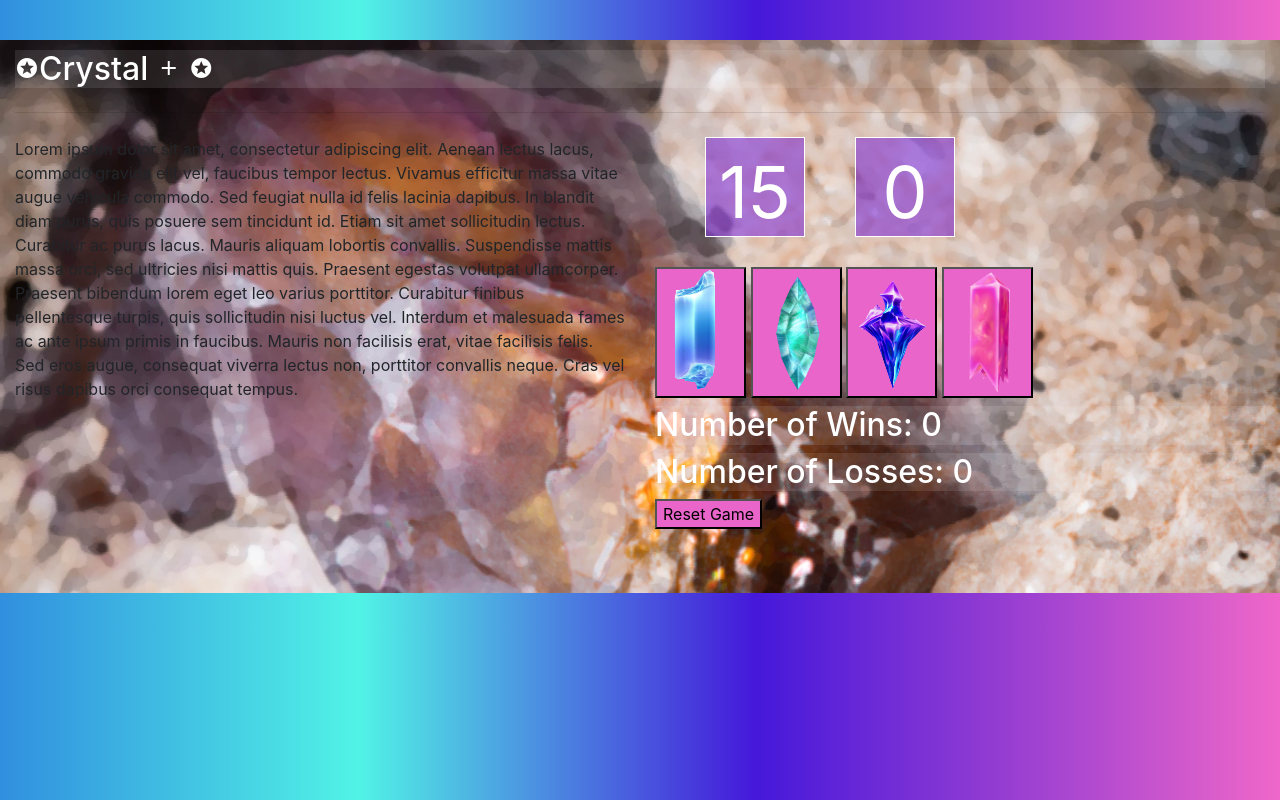
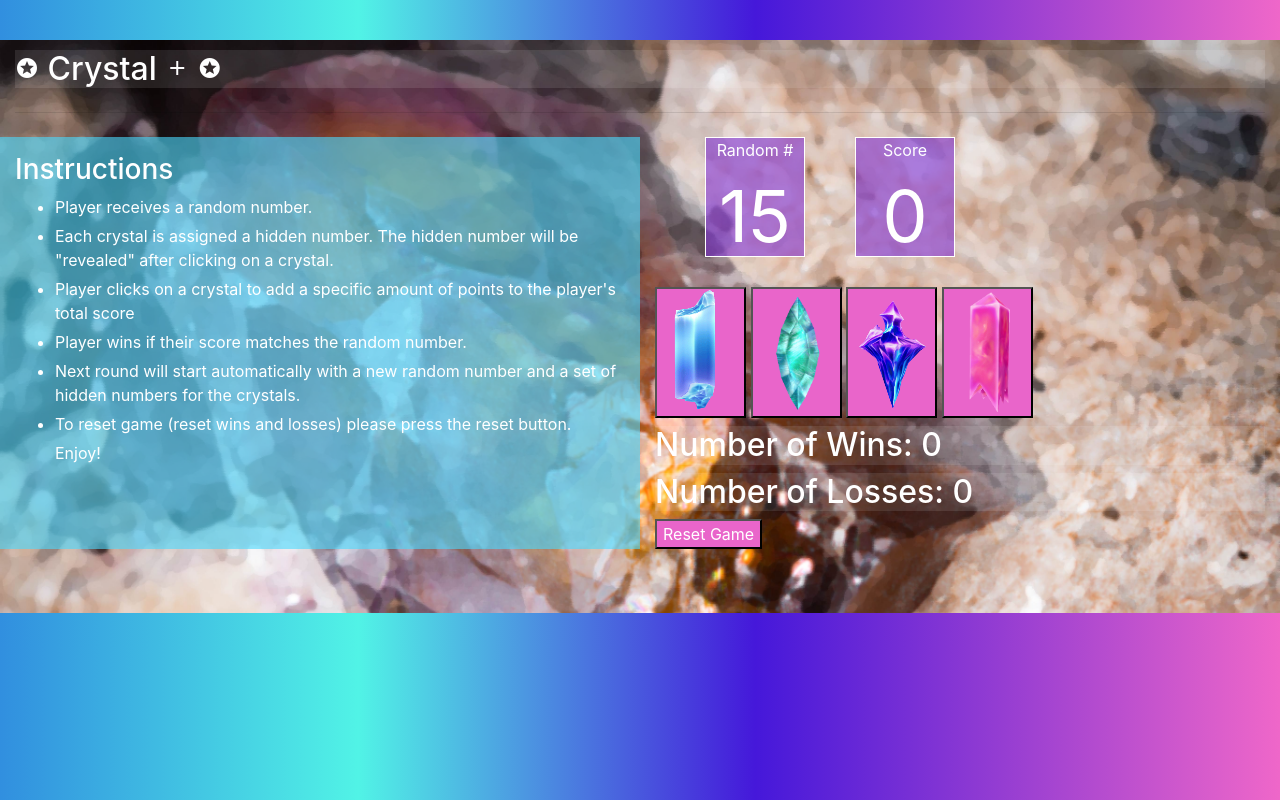
Before and after one commit to tarikac/unit-4-game, a plain HTML site: page index.html in a window 1280 px wide. Drawn offline with nearby package versions, Linux system fonts and the light colour scheme.

Commit message:
added instructions and more styling.

```diff
--- a/assets/css/style.css
+++ b/assets/css/style.css
@@ -27,6 +27,14 @@ body {
      color: white;
  }
 
+ li {
+     margin-bottom: 5px;
+ }
+
+ .instructions{
+     background: rgba(74, 218, 288, 0.6);
+     color: white;
+ }
  #randomcapture {
      border-style: solid;
      border-width: thin;
@@ -34,7 +42,7 @@ body {
      color: white;
      background-color: rgba(130, 52, 212, 0.6);
      width: 100px;
-     height: 100px;
+     height: 120px;
      text-align: center;
      float: left;
      margin-left: 50px;
@@ -53,7 +61,7 @@ body {
      color: white;
      background-color: rgba(130, 52, 212, 0.6);
      width: 100px;
-     height: 100px;
+     height: 120px;
      text-align: center;
      float: left;
      margin-left: 50px;
@@ -74,5 +82,8 @@ body {
  }
 
  #results {
+     margin-top: 5px;
+     margin-right: 50px;
      color: #8234D4;
+     background-color: rgba(255, 255, 255, 0.4);
  }
--- a/index.html
+++ b/index.html
@@ -19,27 +19,44 @@
 <body>
     <div class="jumbotron jumbotron-fluid">
         <div class="container-fluid">
-            <h2><i class="material-icons">stars</i>Crystal
+            <h2><i class="material-icons">stars</i> Crystal
                 <i class="material-icons">add</i>
                 <i class="material-icons">stars</i>
             </h2>
         <hr class="my-4">
     <div class="row">
-        <div class="col-md-6">
-            <p>Lorem ipsum dolor sit amet, consectetur adipiscing elit. Aenean lectus lacus, commodo gravida elit vel,
-            faucibus tempor lectus. Vivamus efficitur massa vitae augue vehicula commodo. Sed feugiat nulla id felis
-            lacinia dapibus. In blandit diam purus, quis posuere sem tincidunt id. Etiam sit amet sollicitudin lectus.
-            Curabitur ac purus lacus. Mauris aliquam lobortis convallis. Suspendisse mattis massa orci, sed ultricies
-            nisi mattis quis. Praesent egestas volutpat ullamcorper. Praesent bibendum lorem eget leo varius porttitor.
-            Curabitur finibus pellentesque turpis, quis sollicitudin nisi luctus vel. Interdum et malesuada fames ac
-            ante ipsum primis in faucibus. Mauris non facilisis erat, vitae facilisis felis. Sed eros augue,
-            consequat viverra lectus non, porttitor convallis neque. Cras vel risus dapibus orci consequat tempus.</p>
+        <div class="col-md-6 instructions">
+            <p>
+                <h3>Instructions</h3>
+                <ul>
+                <li>Player receives a random number.</li>
+
+                <li>Each crystal is assigned a hidden number. The hidden number will be "revealed"
+                after clicking on a crystal.</li>
+
+                <li>Player clicks on a crystal to add a specific amount of points to
+                the player's total score </li>
+
+                <li>Player wins if their score matches the random number. </li>
+
+                <li>Next round will start automatically with a new random number and a
+                set of hidden numbers for the crystals.</li>
+
+                <li>To reset game (reset wins and losses) please press the reset button. </li>
+
+                <p>Enjoy!</p>
+                </ul>
+
+            </p>
           </div>
     <div class="col-md-6">
         <div class="row">
             <div class="col-md-12">
-            <div id="randomcapture"><p></p></div>
-            <div id="currenttotal"><p></p></div>
+
+            <div id="randomcapture"> Random # <p></p></div>
+
+
+            <div id="currenttotal">Score <p></p></div>
 
             </div>
         </div>
@@ -54,12 +71,12 @@
     </div>
     </div>
     <div id="tallydiv">
-        <h1 id="results"></h1>
+        <h2 id="results"></h2>
         <h2 id="wins"></h2>
         <h2 id="losses"></h2>
     </div>
     <div id="gameResets">
-        <button id="resetGame">Reset Game</button>
+        <button id="resetGame" class="text-white">Reset Game</button>
     </div>
 </div>
 </div>
```
